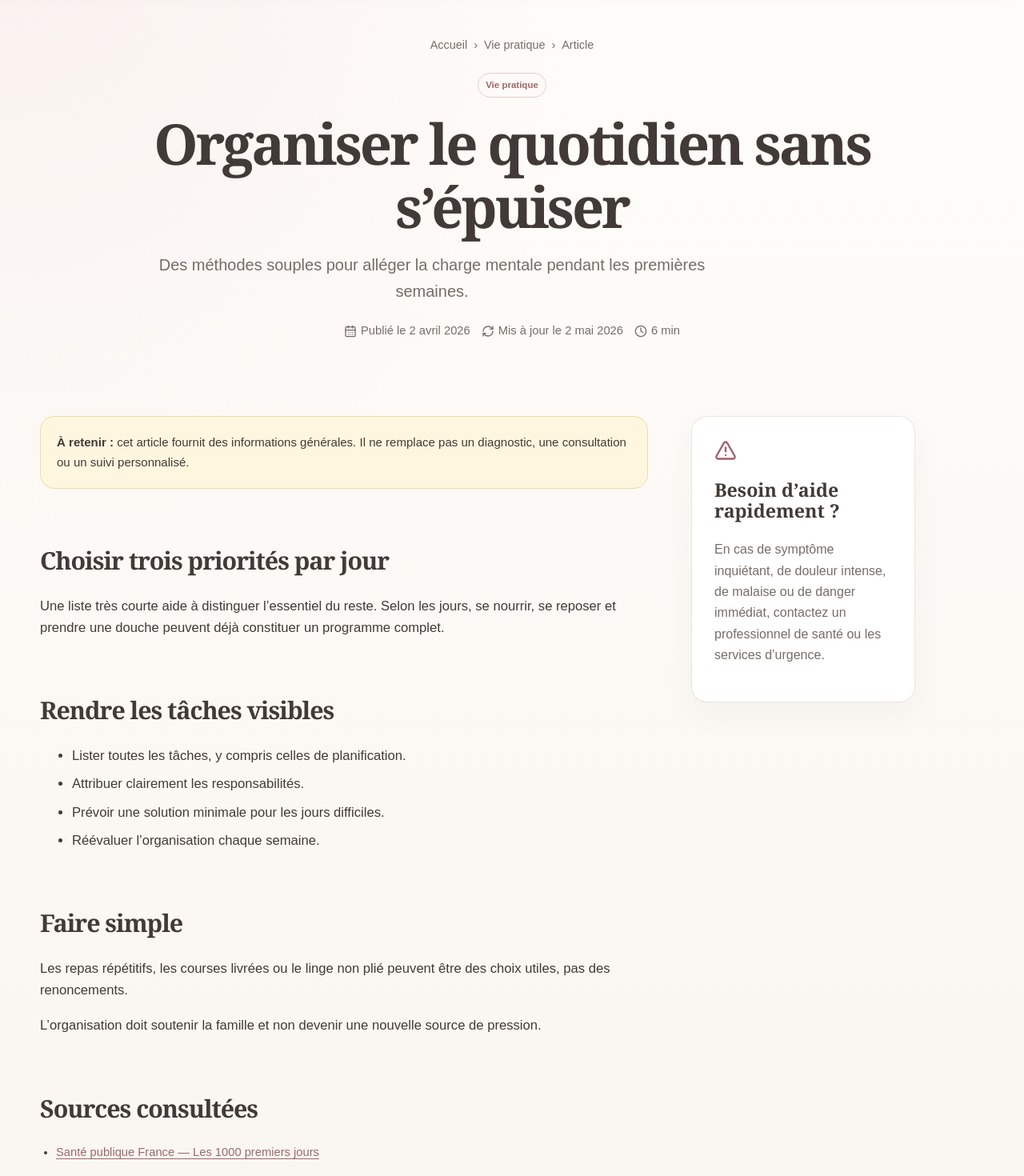
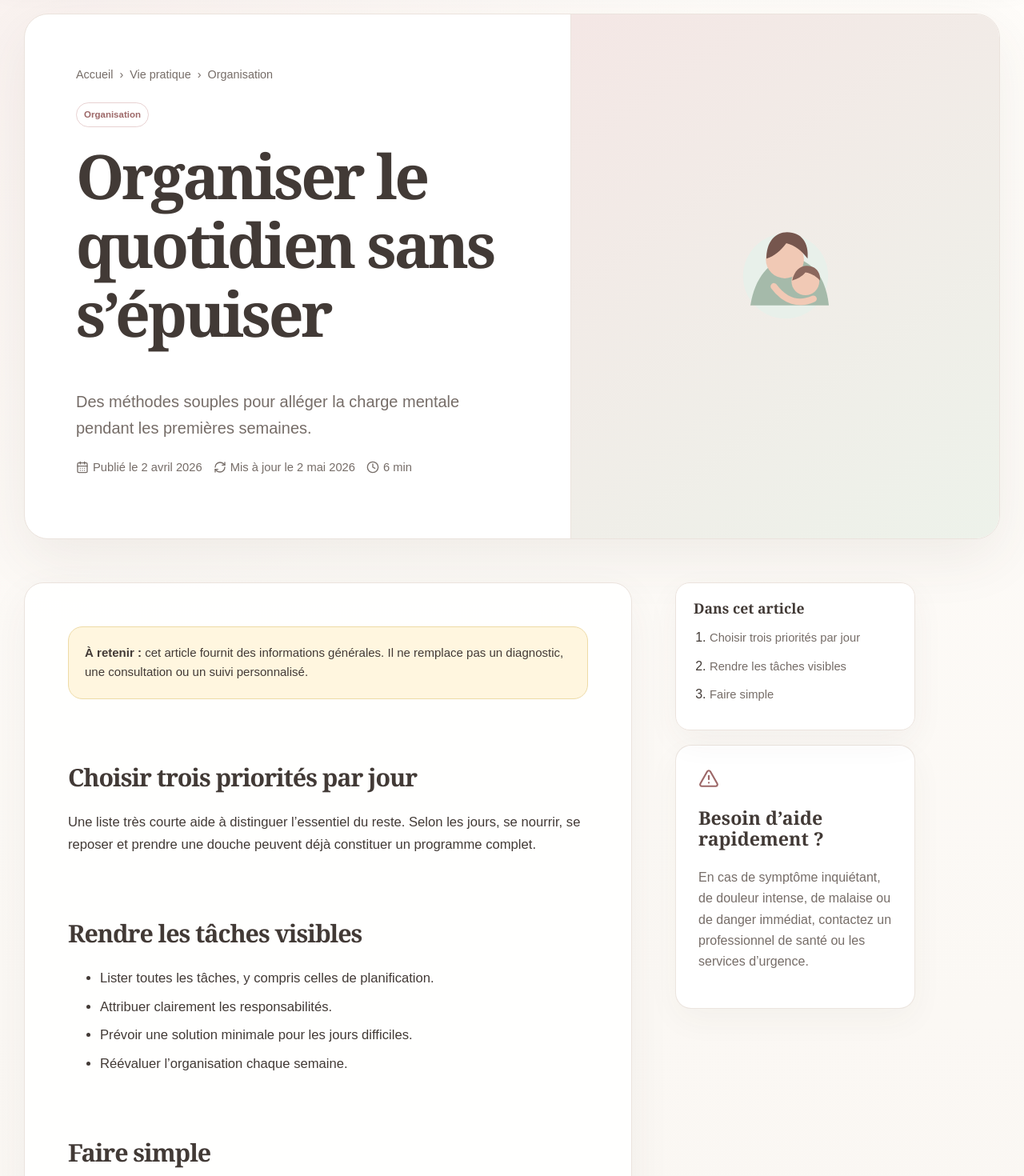
Before and after one commit to Yelenna04/maman-pas-a-pas, a Next.js app: page /articles/organiser-quotidien-jeune-parent in a window 1280 px wide. Shown: the part 100-1570 px from the top of the page at 80% size. Built offline with nearby package versions, Linux system fonts and the light colour scheme.

Commit message:
Update page.tsx

```diff
--- a/app/articles/[slug]/page.tsx
+++ b/app/articles/[slug]/page.tsx
@@ -3,11 +3,16 @@ import Link from "next/link";
 import { notFound } from "next/navigation";
 import { AlertTriangle, CalendarDays, Clock, RefreshCw } from "lucide-react";
 import { articles, getArticle } from "@/lib/articles";
+import { MiniIllustration } from "@/components/LogoIllustration";
 
 type Props = { params: Promise<{ slug: string }> };
 
 function formatDate(value: string) {
   return new Intl.DateTimeFormat("fr-FR", { dateStyle: "long" }).format(new Date(value));
+}
+
+function sectionId(index: number) {
+  return `section-${index + 1}`;
 }
 
 export function generateStaticParams() {
@@ -32,44 +37,57 @@ export default async function ArticlePage({ params }: Props) {
 
   return (
     <>
-      <header className="page-hero">
-        <div className="container" style={{ maxWidth: 900 }}>
-          <div className="breadcrumbs">
+      <div className="article-shell">
+        <div className="article-hero-card">
+          <div className="article-hero-copy">
+            <div className="breadcrumbs" style={{ justifyContent: "flex-start" }}>
               <Link href="/">Accueil</Link><span>›</span>
               <Link href={`/${article.categorySlug}`}>{article.category}</Link><span>›</span>
-            <span>Article</span>
+              <span>{article.subcategory || "Article"}</span>
             </div>
-          <span className="badge">{article.category}</span>
-          <h1 style={{ marginTop: 18 }}>{article.title}</h1>
+
+            <span className="badge">{article.subcategory || article.category}</span>
+            <h1 style={{ marginTop: 18, fontSize: "clamp(2.7rem, 6vw, 5rem)" }}>
+              {article.title}
+            </h1>
             <p className="lead">{article.description}</p>
-          <div className="article-meta" style={{ justifyContent: "center", fontSize: ".92rem" }}>
+
+            <div className="article-meta" style={{ fontSize: ".92rem" }}>
               <span><CalendarDays size={16} /> Publié le {formatDate(article.publishedAt)}</span>
               <span><RefreshCw size={16} /> Mis à jour le {formatDate(article.updatedAt)}</span>
               <span><Clock size={16} /> {article.readingTime}</span>
             </div>
           </div>
-      </header>
 
-      <section className="section-sm">
-        <div className="container article-layout">
-          <article className="prose">
+          <div className="article-hero-art">
+            <MiniIllustration tone={article.tone} />
+          </div>
+        </div>
+
+        <div className="article-main-grid">
+          <article className="article-content-card prose">
             <div className="notice">
               <strong>À retenir :</strong> cet article fournit des informations générales.
               Il ne remplace pas un diagnostic, une consultation ou un suivi personnalisé.
             </div>
 
-            {article.sections.map((section) => (
-              <section key={section.title}>
+            {article.sections.map((section, index) => (
+              <section key={section.title} id={sectionId(index)}>
                 <h2>{section.title}</h2>
                 {section.paragraphs?.map((paragraph) => <p key={paragraph}>{paragraph}</p>)}
                 {section.bullets && (
                   <ul>{section.bullets.map((bullet) => <li key={bullet}>{bullet}</li>)}</ul>
                 )}
-                {section.quote && <blockquote>{section.quote}</blockquote>}
+                {section.quote && (
+                  <div className="key-takeaway">
+                    <strong>À retenir</strong>
+                    {section.quote}
+                  </div>
+                )}
               </section>
             ))}
 
-            <section>
+            <section className="article-source-box">
               <h2>Sources consultées</h2>
               <ul className="source-list">
                 {article.sources.map((source) => (
@@ -81,9 +99,20 @@ export default async function ArticlePage({ params }: Props) {
             </section>
           </article>
 
-          <aside className="sidebar">
-            <div className="card">
-              <AlertTriangle size={28} color="#a45e68" />
+          <aside>
+            <nav className="article-toc" aria-label="Sommaire de l’article">
+              <h3>Dans cet article</h3>
+              <ol>
+                {article.sections.map((section, index) => (
+                  <li key={section.title}>
+                    <a href={`#${sectionId(index)}`}>{section.title}</a>
+                  </li>
+                ))}
+              </ol>
+            </nav>
+
+            <div className="card" style={{ marginTop: 18 }}>
+              <AlertTriangle size={26} color="#9d6868" />
               <h3 style={{ marginTop: 14 }}>Besoin d’aide rapidement ?</h3>
               <p className="muted">
                 En cas de symptôme inquiétant, de douleur intense, de malaise ou de danger immédiat,
@@ -92,7 +121,7 @@ export default async function ArticlePage({ params }: Props) {
             </div>
           </aside>
         </div>
-      </section>
+      </div>
     </>
   );
 }
```
Lines whose indentation alone changed are shown as unchanged.
